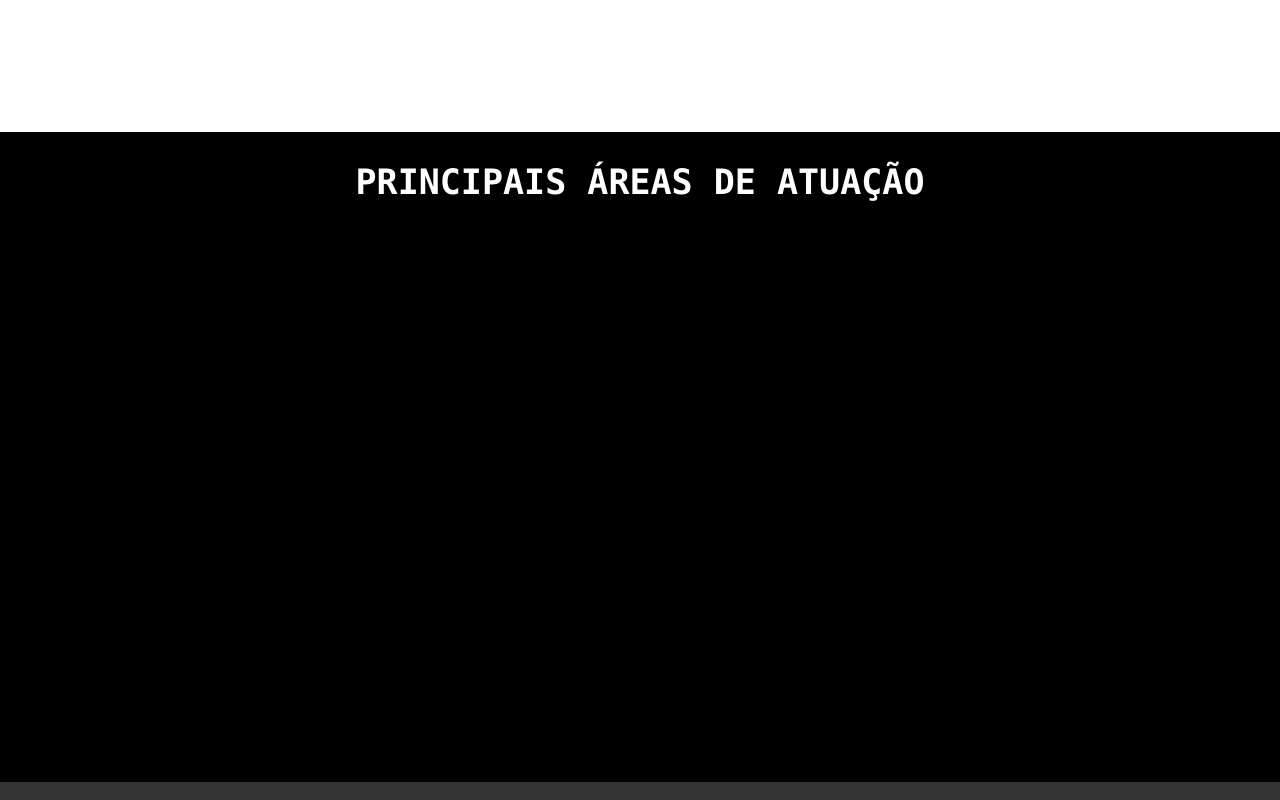
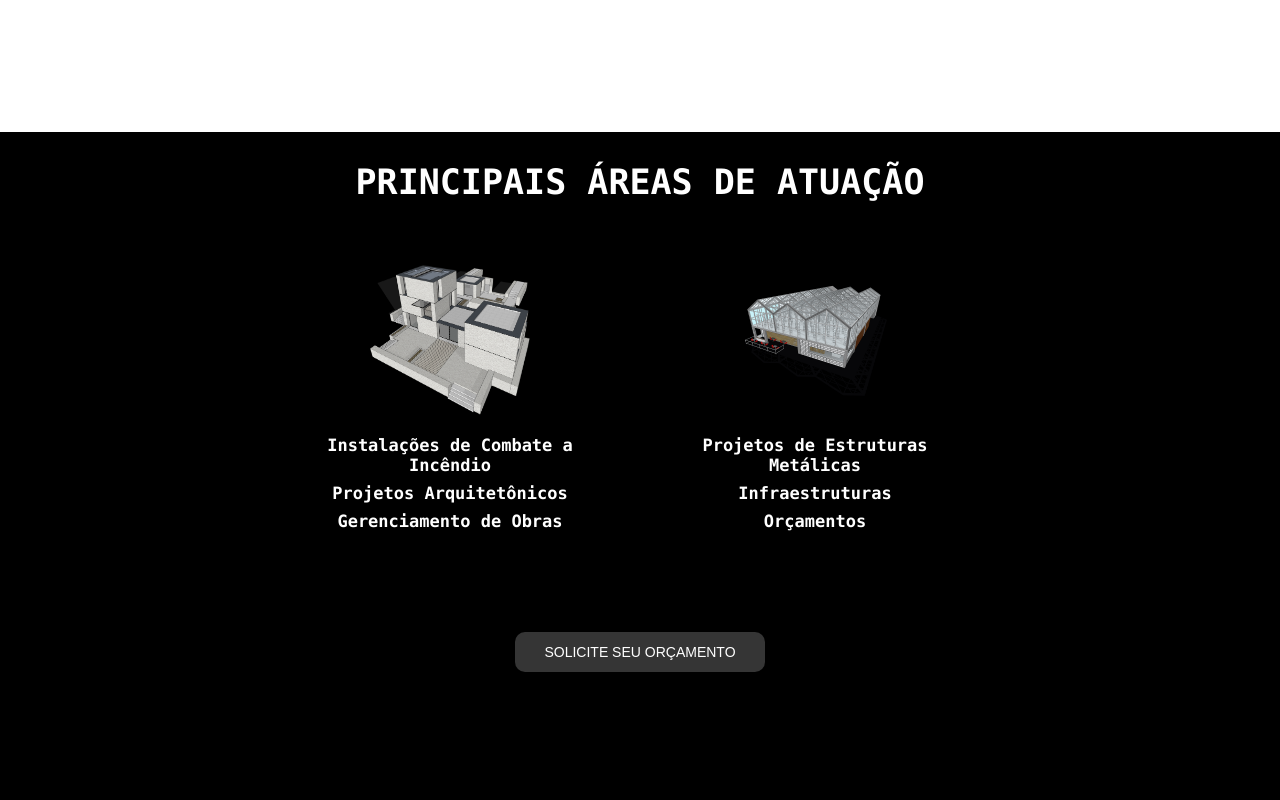
Before and after one commit to lucasdksan/Test_Site_SL, a React (Create React App) app: page / in a window 1280 px wide. Shown: the part 1460-2260 px from the top of the page. Built offline with nearby package versions, Linux system fonts and the light colour scheme; the HTML template or start-up script is replaced by a standard one.

Commit message:
Mudança do block

```diff
--- /dev/null
+++ b/src/components/Card.tsx
@@ -0,0 +1,29 @@
+import React from 'react';
+import { Container, Txt, Image } from '../styles/components/Card';
+
+interface Props {
+    image: string;
+    text:{
+        txt1: string,
+        txt2: string,
+        txt3: string,
+    }
+}
+
+const Card: React.FC<Props> = ({image, text})=>{
+    return (
+        <Container>
+            <Image
+                src={image}
+                whileHover={{
+                    scale: 0.8,
+                }}
+            />
+            <Txt>{text.txt1}</Txt>
+            <Txt>{text.txt2}</Txt>
+            <Txt>{text.txt3}</Txt>
+        </Container>
+    );
+}
+
+export default Card;
--- /dev/null
+++ b/src/data/CardInfo.ts
@@ -0,0 +1,23 @@
+import Image from '../assets/images/FirstImage.png';
+import Image2 from '../assets/images/SecondImage.png';
+
+const DataInfo = [
+    {
+        image: Image,
+        text: {
+            txt1: 'Instalações de Combate a Incêndio',
+            txt2: 'Projetos Arquitetônicos',
+            txt3: 'Gerenciamento de Obras',
+        }
+    },
+    {
+        image: Image2,
+        text: {
+            txt1: 'Projetos de Estruturas Metálicas',
+            txt2: 'Infraestruturas',
+            txt3: 'Orçamentos',
+        }
+    }
+]
+
+export default DataInfo;
--- a/src/pages/Home.tsx
+++ b/src/pages/Home.tsx
@@ -10,11 +10,16 @@ import {    Container,
             AreaDescriptionSecondBlock,
             DescriptionSecondBlock,
             ThirdBlock,
-            TitleThirdBlock} from '../styles/pages/Home';
+            TitleThirdBlock,
+            AreaDescriptionThirdBlock,
+            Button,
+            Whatsapp, } from '../styles/pages/Home';
 import Header from '../components/Header';
 import Img from '../assets/LogoOff.jpeg';
 import UpBotton from '../components/UpButton';
 import Footer from '../components/Footer';
+import Card from '../components/Card';
+import Data from '../data/CardInfo';
 
 const Home = ()=>{
     return(
@@ -71,6 +76,23 @@ const Home = ()=>{
                     id='services'
                 >
                     <TitleThirdBlock>PRINCIPAIS ÁREAS DE ATUAÇÃO</TitleThirdBlock>
+                    <AreaDescriptionThirdBlock>
+                        {
+                            Data.map(itens => {
+                                return(
+                                    <Card
+                                        image={itens.image}
+                                        text={itens.text}
+                                    />
+                                );
+                            })
+                        }
+                    </AreaDescriptionThirdBlock>
+                    <Whatsapp>
+                        <Button href="https://web.whatsapp.com/send?phone=5584933463760" target="_blank">
+                            SOLICITE SEU ORÇAMENTO
+                        </Button>
+                    </Whatsapp>
                 </ThirdBlock>
             </Content>
             <UpBotton/>
--- /dev/null
+++ b/src/styles/components/Card.ts
@@ -0,0 +1,25 @@
+import styled from 'styled-components';
+import { motion } from 'framer-motion';
+
+export const Container = styled.div`
+    display: flex;
+    align-items: center;
+    justify-content: center;
+    flex-direction: column;
+    width: 350px;
+    height: 400px;
+    padding: 10px 20px;
+    margin-right: 15px;
+`;
+export const Image = styled(motion.img)`
+    width: 160px;
+    height: 150px;
+    margin-bottom: 20px;
+`;
+export const Txt = styled.h1`
+    color: #fff;
+    font-size: 17px;
+    font-family: Consolas;
+    margin-bottom: 8px;
+    text-align: center;
+`;
--- a/src/styles/components/Footer.ts
+++ b/src/styles/components/Footer.ts
@@ -13,7 +13,7 @@ const linkCss = css`
     }
 `;
 
-export const Container = styled.div`
+export const Container = styled.footer`
     display: flex;
     flex-direction: column;
     justify-content: center;
--- a/src/styles/pages/Home.ts
+++ b/src/styles/pages/Home.ts
@@ -90,7 +90,7 @@ export const ThirdBlock = styled.div`
     justify-content: flex-start;
     padding: 30px 10px;
     width: 100%;
-    height: 650px;
+    height: 100vh;
     background-color: #000;
 `;
 export const TitleThirdBlock = styled.h1`
@@ -102,7 +102,59 @@ export const AreaDescriptionThirdBlock = styled.div`
     display: flex;
     align-items: center;
     justify-content: center;
-    flex: 1;
     flex-direction: row;
     width: 100%;
+    margin-bottom: 30px;
 `;
+export const Whatsapp = styled.span`
+    margin-bottom: 20px;
+    width: 250px;
+    height: 40px;
+`;
+export const Button = styled.a`
+    text-decoration: none;
+    width: 250px;
+    height: 40px;
+    max-width: 100%;
+    -moz-transition: all 0.5s;
+    -webkit-transition: all 0.5s;
+    transition: all 0.5s;
+    transition-property: transform;
+    transform: scale(1.3);
+    background-color: #353535;
+    color: #fff;
+    border-radius: 10px;
+    display: flex;
+    align-items: center;
+    justify-content: center;
+    font-size: 14px;
+    font-family: Arial, Helvetica, sans-serif;
+    flex: 1;
+    &:hover{
+        cursor: pointer;
+        -moz-transition: all 0.5s;
+        -webkit-transition: all 0.5s;
+        transition: all 0.5s;
+        transition-property: transform;
+        transform: scale(1);
+        background-color: #34af23;
+        color: #fff;
+    }
+    @media(max-width: 800px){
+        -moz-transition: none;
+        -webkit-transition: none;
+        transition: none;
+        transition-property: none;
+        transform: scale(1);
+        background-color: #000000;
+        &:hover{
+            cursor: none;
+            -moz-transition: none;
+            -webkit-transition: none;
+            transition: none;
+            transition-property: none;
+            transform: none;
+            background-color: #000000;
+        }
+    }
+`;
```
Also changed, not shown: src/assets/images/FirstImage.png (added), src/assets/images/SecondImage.png (added).
